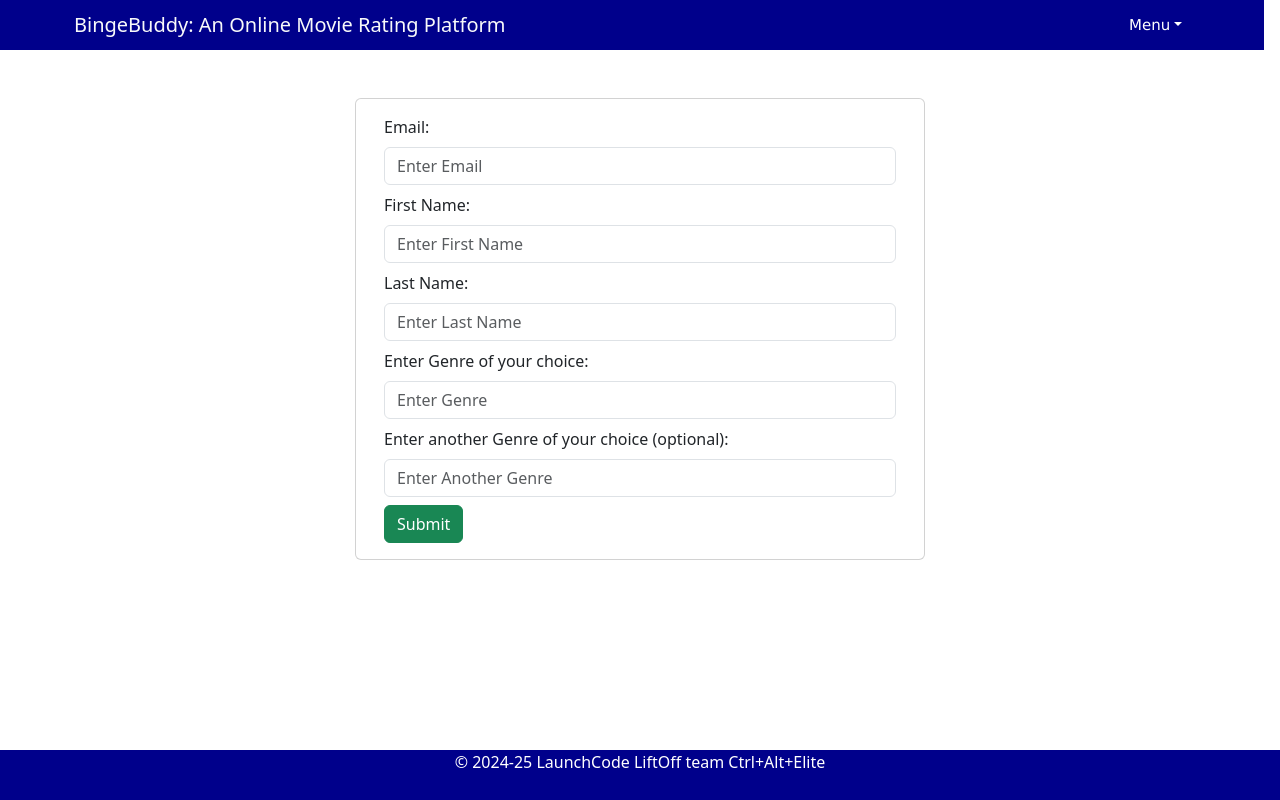
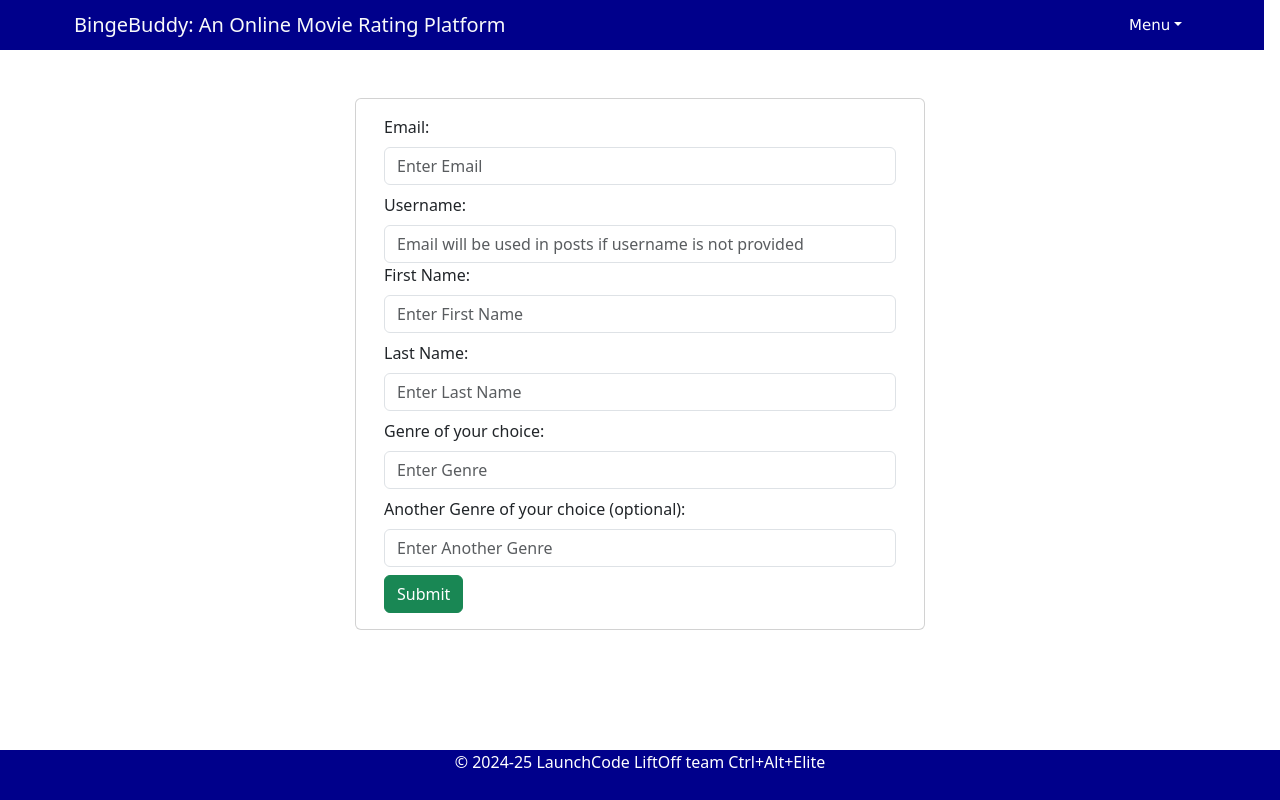
Before and after one commit to dsmith1149/WeWatchWhat, a React (Vite) app in the folder bingebuddy/: page /add-user in a window 1280 px wide. Built offline with nearby package versions, Linux system fonts and the light colour scheme.

Commit message:
New commit - Added NavBar, SearchMovies-Users, Login/SignUp page, Add User

```diff
--- a/bingebuddy/src/components/LoginPageComponent.jsx
+++ b/bingebuddy/src/components/LoginPageComponent.jsx
@@ -13,6 +13,12 @@ const LoginPageComponent = ({ onLogin }) => {
 
   const handleLogin = async () => {
     try {
+      // Use encodeURI if you have a whole URL.
+      // If you only have a portion of a URL, encodeURIComponent is the way to go.
+      // const url = `http://localhost:8080/api/users/get?email=${encodeURIComponent(email)}&password=${encodeURIComponent(password)}`;
+      // const response = await axios.get(url);
+      // const userData = response.data;
+      // onLogin(userData);
       console.log("Login successful");
 
     } catch (error) {
@@ -46,6 +52,9 @@ const LoginPageComponent = ({ onLogin }) => {
         <div className="input-container">
           <button className = "btn btn-primary mb-2 login-button" type = "button" onClick={handleLogin}>Login</button>
         </div>
+        <div className="login-link">
+          <p className='registration-link'>Don't have an account? <a href="/signup">Click here to SignUp</a></p>
+        </div>
       </div>
   </div>
 
--- a/bingebuddy/src/components/SignUpPageComponent.jsx
+++ b/bingebuddy/src/components/SignUpPageComponent.jsx
@@ -37,7 +37,7 @@ const SignUpPageComponent = () => {
     <div className='centered-container'>
       <div className="login-container">
       <h1>Registered successfully</h1>
-      <p>Click to enter <a href="/add-user">your details</a></p>
+      <p>To complete signup enter <a href="/add-user">your details</a></p>
       </div>
 
     </div>);
@@ -57,12 +57,6 @@ const SignUpPageComponent = () => {
             <div className="input-container">
                 <input type="password" placeholder="Confirm Password" value={password} onChange={(e) => setConfirmPassword(e.target.value)} />
             </div>
-            <div className="input-container">
-                <input type="text" placeholder="Username" value={userName} onChange={(e) => setUserName(e.target.value)} />
-            </div>
-            <div className="input-container">
-                <input type="date" placeholder="Date of Registration" value={dor} onChange={(e) => setDateOfRegistration(e.target.value)} />
-            </div>
             <button className="btn btn-primary mb-2 login-button" onClick={handleRegistration}>SignUp</button>
             <div className="login-link">
                 <p className='registration-link'>Already have an account? <a href="/login">Login here</a></p>
--- a/bingebuddy/src/components/UserComponent.jsx
+++ b/bingebuddy/src/components/UserComponent.jsx
@@ -5,6 +5,7 @@ import { useNavigate, useParams} from 'react-router-dom'
 const UserComponent = () => {
 
     const[email, setEmail] = useState('')
+    const[userName, setUserName] = useState('')
     const[firstName, setFirstName] = useState('')
     const[lastName, setLastName] = useState('')
     const[genre1, setGenre1] = useState('')
@@ -14,6 +15,7 @@ const UserComponent = () => {
 
     const [errors, setErrors] = useState({
         email:'',
+        userName:'',
         firstName:'',
         lastName:'',
         genre1:'',
@@ -27,6 +29,7 @@ const UserComponent = () => {
             if(id){
                 getUser(id).then((response) => {
                     setEmail(response.data.email);
+                    setUserName(response.data.userName);
                     setFirstName(response.data.firstName);
                     setLastName(response.data.lastName);
                     setGenre1(response.data.genre1);
@@ -49,7 +52,7 @@ const UserComponent = () => {
 
         if(validateForm()){
 
-            const user = {email, firstName, lastName, genre1, genre2}
+            const user = {email, userName, firstName, lastName, genre1, genre2}
             console.log(user);
 
             if(id){
@@ -84,6 +87,11 @@ const UserComponent = () => {
             errorsCopy.email = 'Email is required';
             valid = 'false';
         }
+
+        if(userName.trim()){
+            errorsCopy.userName = '';
+        }
+
 
         if(firstName.trim()){
             errorsCopy.firstName = '';
@@ -156,6 +164,20 @@ const UserComponent = () => {
                             {errors.email && <div className='invalid-feedback'> {errors.email} </div>}
                         </div>
 
+                        <div>
+                            <label className='form-label'> Username: </label>
+                            <input
+                                type='text'
+                                placeholder='Email will be used in posts if username is not provided'
+                                name='userName'
+                                value={userName}
+                                className={`form-control ${errors.userName ? 'is-invalid' : ''}`}
+                                onChange={(e) => setUserName(e.target.value)}
+                            >
+                            </input>
+                            {errors.email && <div className='invalid-feedback'> {errors.email} </div>}
+                        </div>
+
                         <div className='form-group mb-2'>
                             <label className='form-label'> First Name: </label>
                             <input
@@ -184,7 +206,7 @@ const UserComponent = () => {
                         </div>
 
                         <div className='form-group mb-2'>
-                            <label className='form-label'> Enter Genre of your choice: </label>
+                            <label className='form-label'> Genre of your choice: </label>
                             <input
                                 type='text'
                                 placeholder='Enter Genre'
@@ -198,7 +220,7 @@ const UserComponent = () => {
                         </div>
 
                         <div className='form-group mb-2'>
-                            <label className='form-label'> Enter another Genre of your choice (optional): </label>
+                            <label className='form-label'> Another Genre of your choice (optional): </label>
                             <input
                                 type='text'
                                 placeholder='Enter Another Genre'
```
